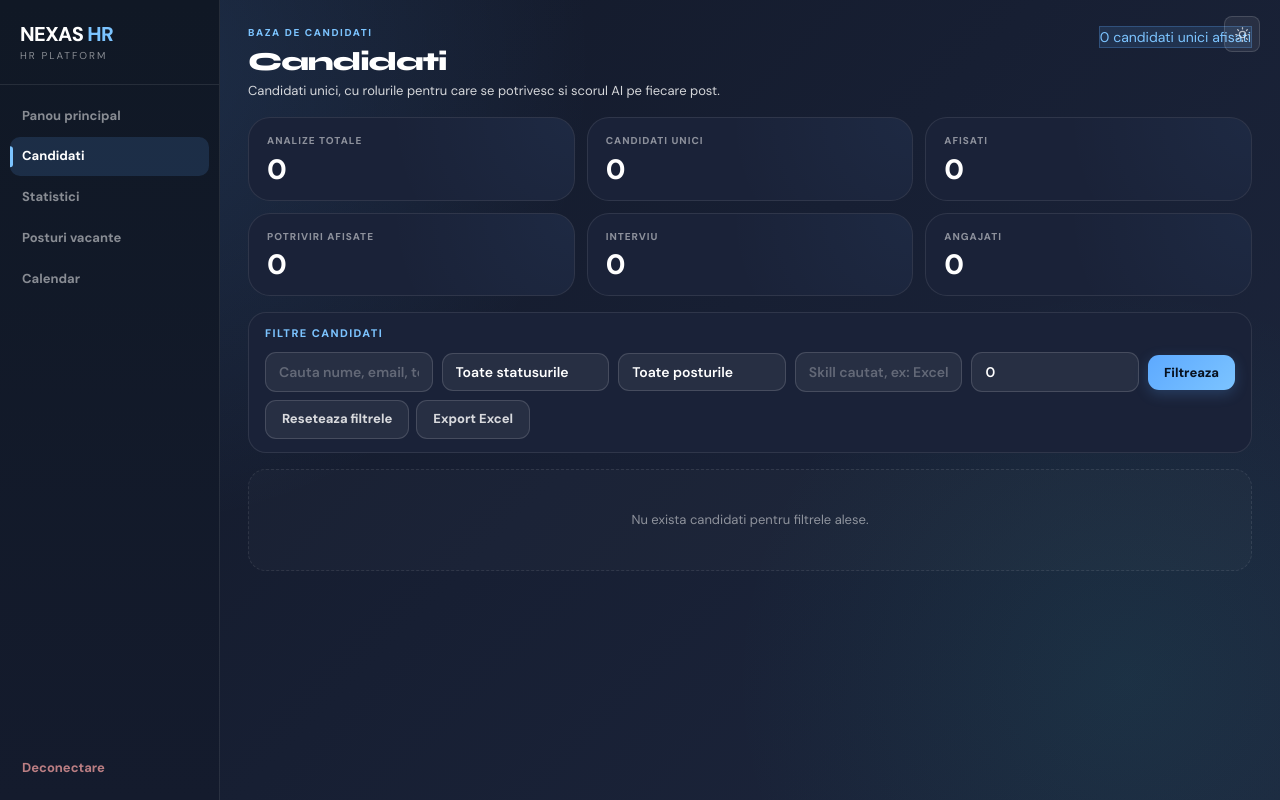
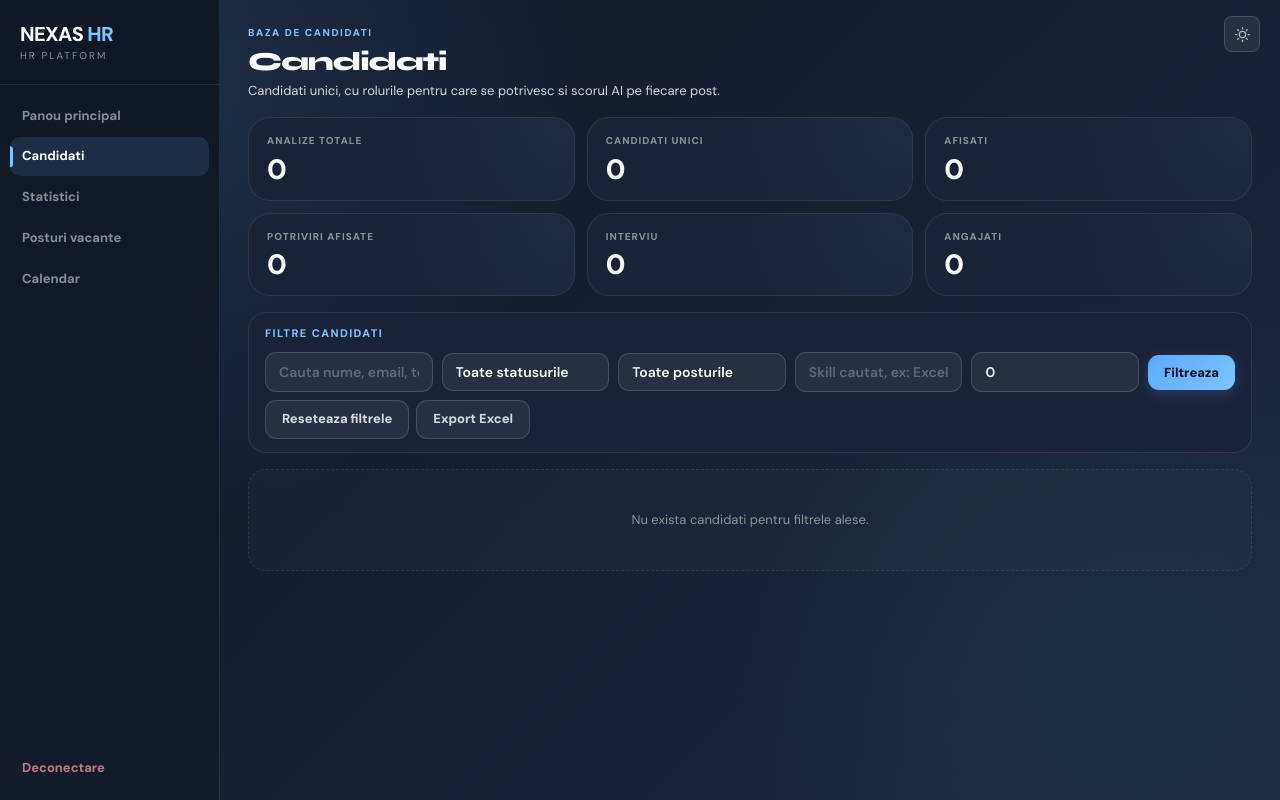
Before and after one commit to robotHR/HR, a FastAPI app: page /candidati in a window 1280 px wide. Run offline with FastAPI, Linux system fonts and the light colour scheme; the visitor is signed in with stand-in values (Sample User, id 1); data that the repository does not hold is empty; parts of the project's set-up code (start-up, migrations or seed data) failed here and were passed over.

Commit message:
Update candidates.html

```diff
--- a/app/templates/candidates.html
+++ b/app/templates/candidates.html
@@ -527,7 +527,7 @@ table,th,td{font-size:13px}
                 <h1 class="page-title syne-only">Candidati</h1>
                 <div class="page-sub">Candidati unici, cu rolurile pentru care se potrivesc si scorul AI pe fiecare post.</div>
             </div>
-            <div class="head-pill">{{ stats.filtered }} candidati unici afisati</div>
+
         </div>
 
         <div class="stats-row">
```
